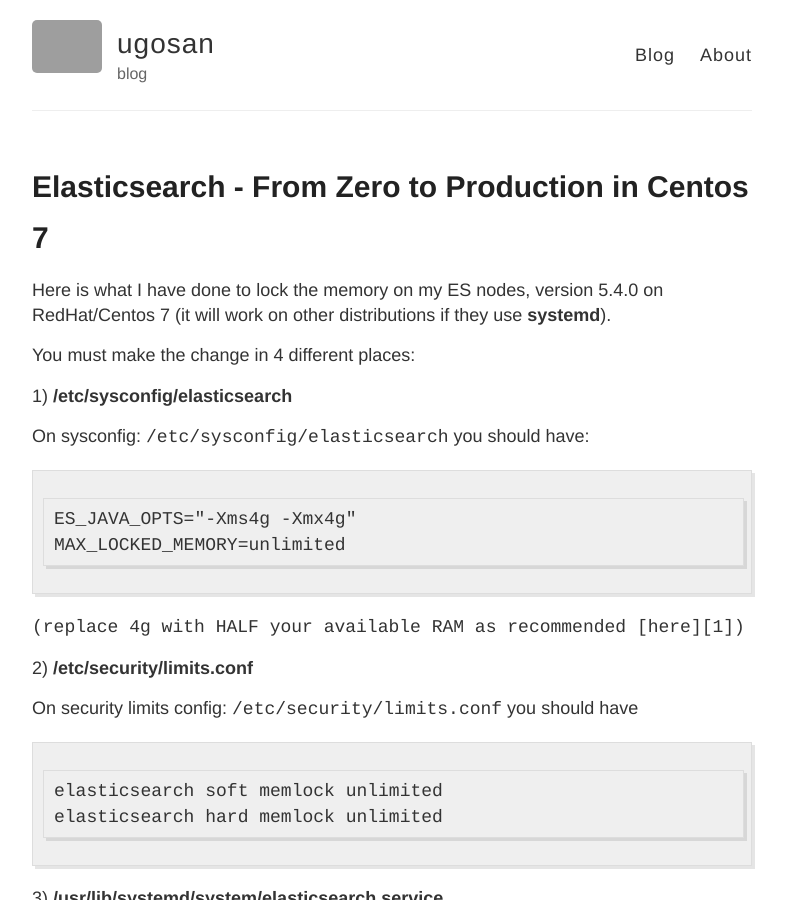
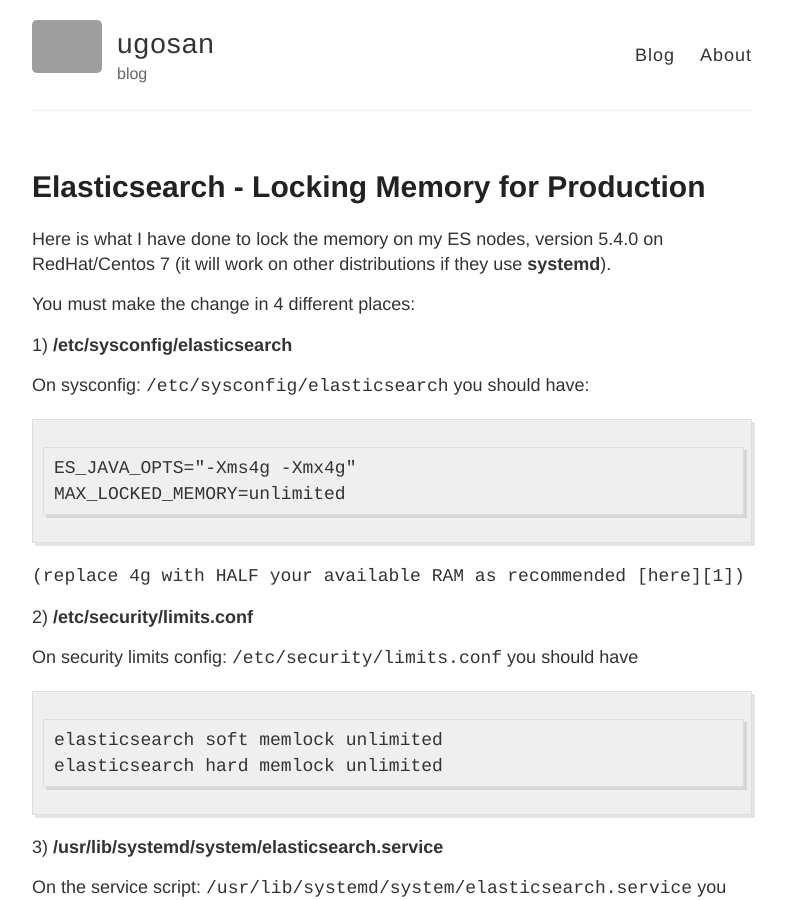
Before and after one commit to ugosan/ugosan.github.io, a Jekyll site: the page built from _posts/2018-04-1-Elasticsearch-From-Zero-To-Production-in-Centos7.md, in a window 1280 px wide and 900 px high. Shown: the whole window, without its empty margins (248-1034 px from the left). Built offline with Jekyll 4.4.1, drawn with Linux system fonts in a browser that asks for light colours; grey boxes are pictures that could not be loaded.

Commit message:
locking memory

```diff
--- a/_posts/2018-04-1-Elasticsearch-From-Zero-To-Production-in-Centos7.md
+++ b/_posts/2018-04-1-Elasticsearch-From-Zero-To-Production-in-Centos7.md
@@ -1,6 +1,6 @@
 ---
 layout: post
-title: Elasticsearch - From Zero to Production in Centos 7
+title: Elasticsearch - Locking Memory for Production
 ---
 
 Here is what I have done to lock the memory on my ES nodes, version 5.4.0 on RedHat/Centos 7 (it will work on other distributions if they use **systemd**).
```
